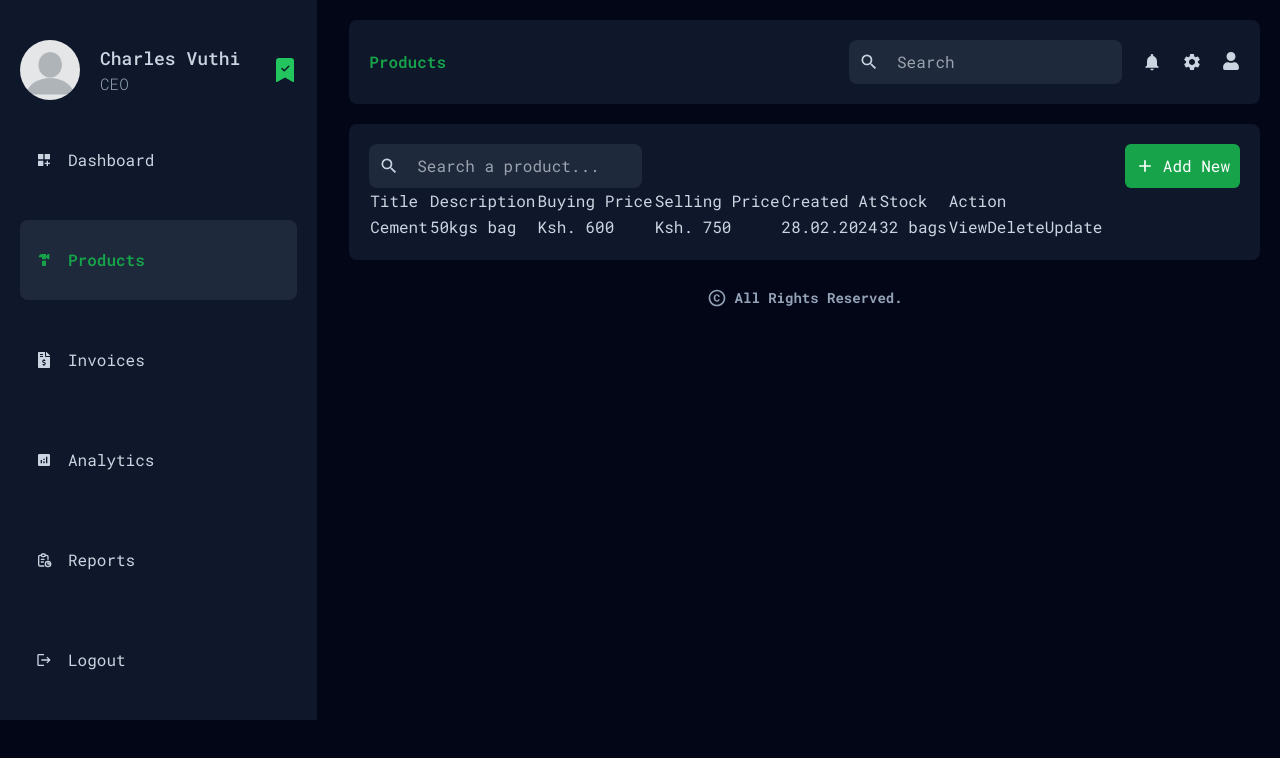
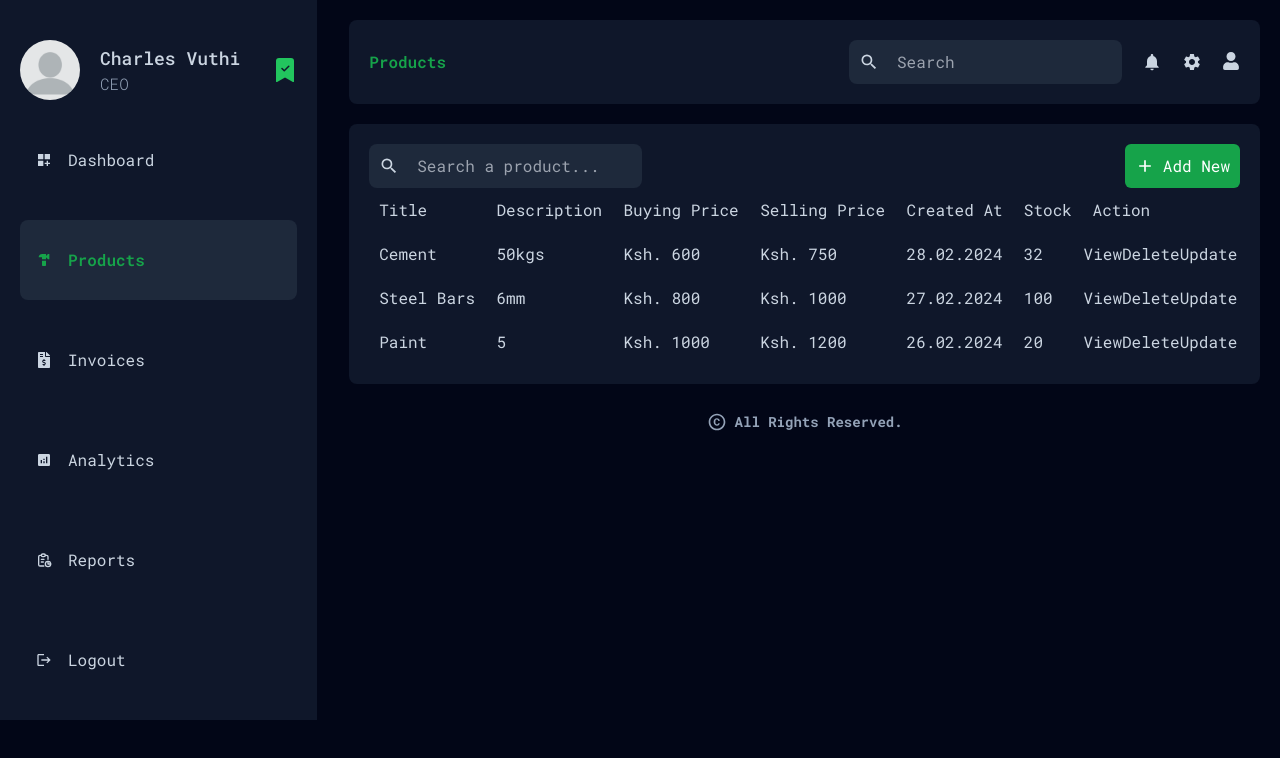
Before and after one commit to esthercate/Hardware-store-management, a Next.js app: page /dashboard/products in a window 1280 px wide. Shown: the top 758 px of the page. Built offline with nearby package versions, Linux system fonts and the light colour scheme.

Commit message:
refactor table data

```diff
--- a/app/dashboard/products/page.jsx
+++ b/app/dashboard/products/page.jsx
@@ -1,10 +1,41 @@
 import React from 'react'
 import Search from '../../ui/dashboard/search/search'
 import Link from 'next/link'
-import Image from 'next/image'
 import { MdOutlineAdd } from 'react-icons/md'
 
 const ProductsPage = () => {
+  const tableHeadData = ['Title', 'Description', 'Buying Price', 'Selling Price', 'Created At', 'Stock', 'Action']
+
+  // Array of product data
+  const products = [
+    {
+      title: 'Cement',
+      description: '50kgs',
+      buyingPrice: 'Ksh. 600',
+      sellingPrice: 'Ksh. 750',
+      createdAt: '28.02.2024',
+      stock: '32',
+    },
+    // Add more products here
+    {
+      title: 'Steel Bars',
+      description: '6mm',
+      buyingPrice: 'Ksh. 800',
+      sellingPrice: 'Ksh. 1000',
+      createdAt: '27.02.2024',
+      stock: '100',
+    },
+    {
+      title: 'Paint',
+      description: '5',
+      buyingPrice: 'Ksh. 1000',
+      sellingPrice: 'Ksh. 1200',
+      createdAt: '26.02.2024',
+      stock: '20',
+    },
+    // Add more products as needed
+  ]
+
   return (
     <div className='bg-slate-900 p-5 rounded-lg mt-5'>
       <div className='flex items-center justify-between'>
@@ -16,38 +47,37 @@ const ProductsPage = () => {
           </button>
         </Link>
       </div>
-      <table>
+      <table className='w-full'>
         <thead>
-          <td>Title</td>
-          <td>Description</td>
-          <td>Buying Price</td>
-          <td>Selling Price</td>
-          <td>Created At</td>
-          <td>Stock</td>
-          <td>Action</td>
+          <tr>
+            {tableHeadData.map((header, index) => (
+              <td className='p-2.5' key={index}>{header}</td>
+            ))}
+          </tr>
         </thead>
         <tbody>
-          <tr>
-            <td>Cement</td>
-            <td>50kgs bag</td>
-            <td>Ksh. 600</td>
-            <td>Ksh. 750</td>
-            <td>28.02.2024</td>
-            <td>32 bags</td>
+          {products.map((product, index) => (
+            <tr key={index}>
+              {Object.values(product).map((value, index) => (
+                <td className='p-2.5' key={index}>
+                  {value}
+                </td>
+              ))}
               <td>
                 <div>
-                <Link href={'/'}>
+                  <Link href='/'>
                     <button>View</button>
                   </Link>
-                <Link href={'/'}>
+                  <Link href='/'>
                     <button>Delete</button>
                   </Link>
-                <Link href={'/'}>
+                  <Link href='/'>
                     <button>Update</button>
                   </Link>
                 </div>
               </td>
             </tr>
+          ))}
         </tbody>
       </table>
     </div>
```
Lines whose indentation alone changed are shown as unchanged.
